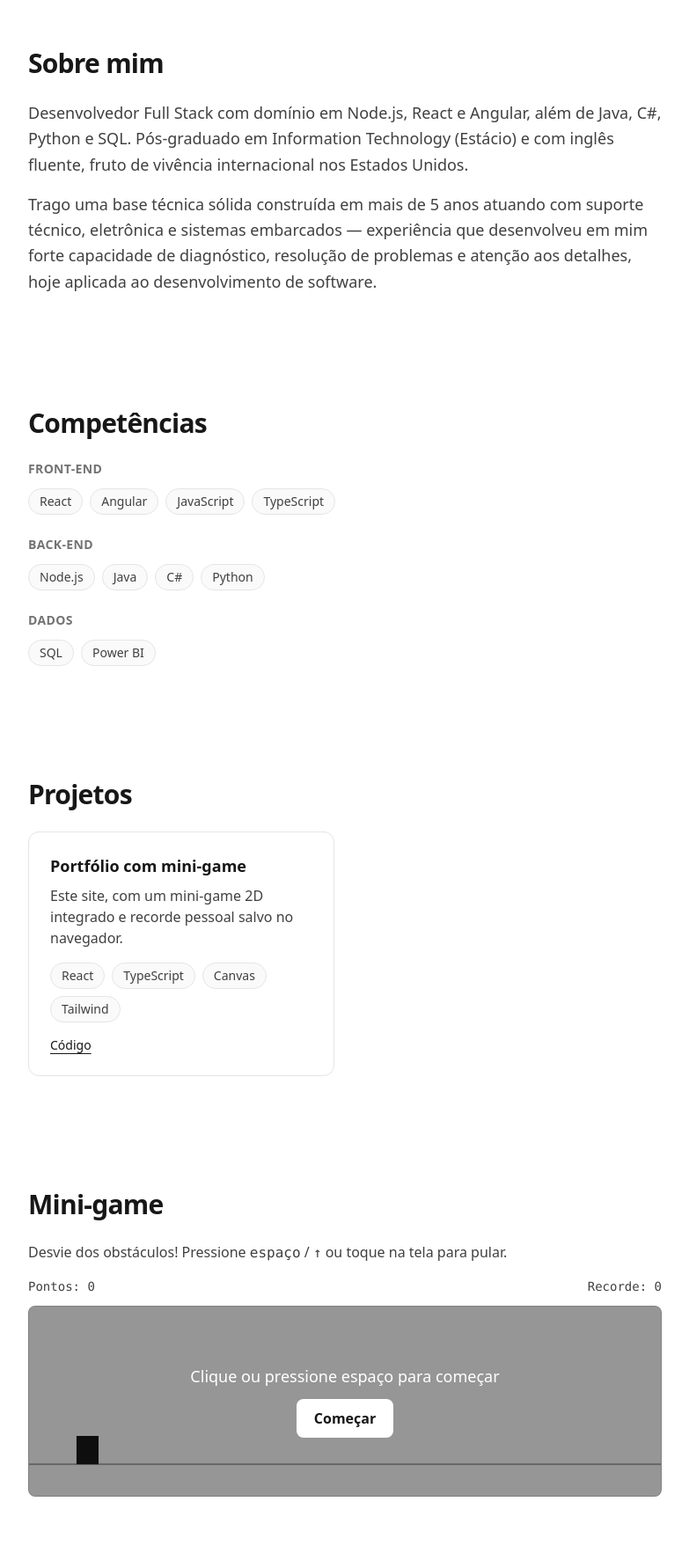
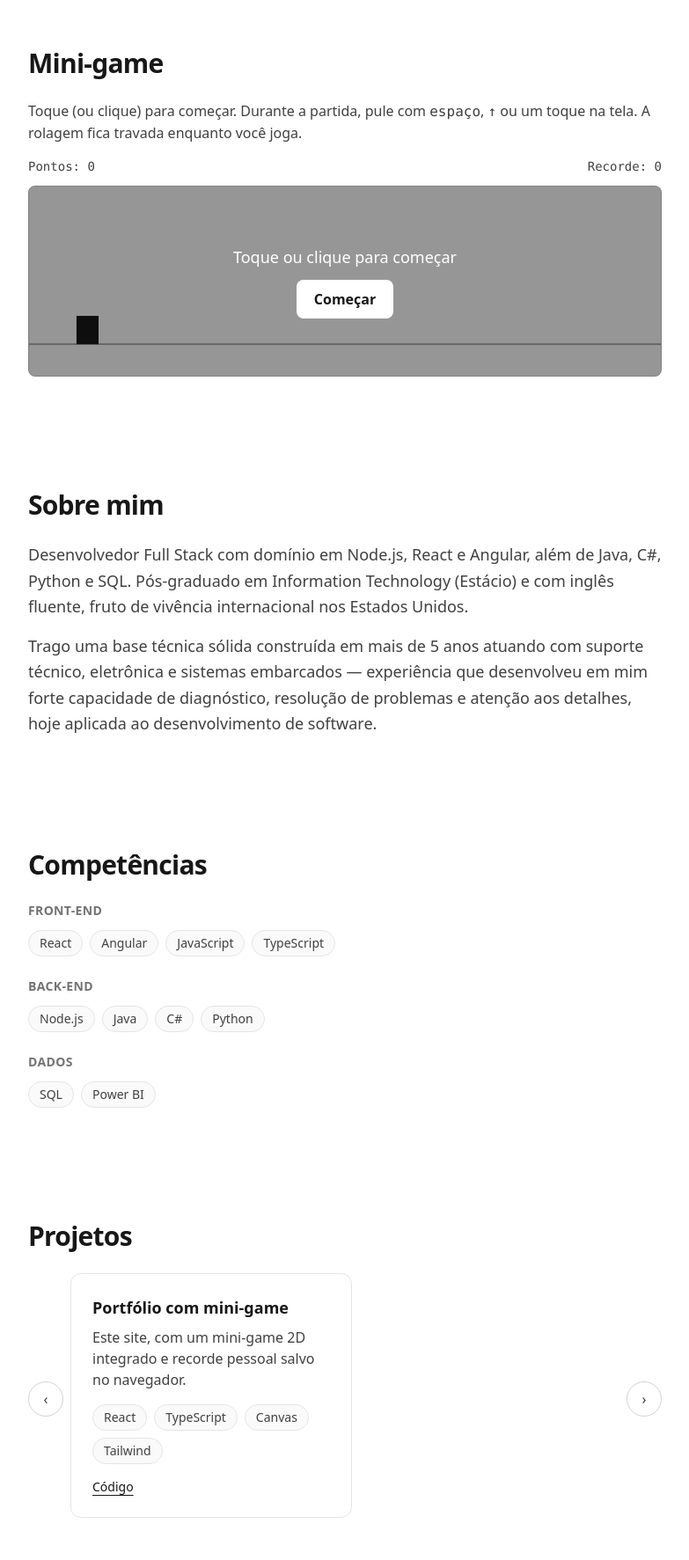
Before and after one commit to Streche/Streche.github.io, a React (Vite) app: page / in a window 1280 px wide. Shown: the part 627-2400 px from the top of the page at 88% size, without its empty margins (248-1031 px from the left). Built offline with nearby package versions, Linux system fonts and the light colour scheme.

Commit message:
feat: jogo acima do sobre, trava de rolagem na partida e projetos em carrossel

```diff
--- a/src/App.tsx
+++ b/src/App.tsx
@@ -7,10 +7,10 @@ import { Game } from './sections/Game'
 import { Contact } from './sections/Contact'
 
 const navLinks = [
+  { href: '#jogo', label: 'Jogo' },
   { href: '#sobre', label: 'Sobre' },
   { href: '#competencias', label: 'Competências' },
   { href: '#projetos', label: 'Projetos' },
-  { href: '#jogo', label: 'Jogo' },
   { href: '#contato', label: 'Contato' },
 ]
 
@@ -50,10 +50,10 @@ function App() {
 
       <main id="conteudo">
         <Hero />
+        <Game />
         <About />
         <Skills />
         <Projects />
-        <Game />
         <Contact />
       </main>
 
--- a/src/hooks/useGame.ts
+++ b/src/hooks/useGame.ts
@@ -32,9 +32,27 @@ export function useGame(canvasRef: RefObject<HTMLCanvasElement | null>) {
     game.render(ctx)
     loop.start()
 
+    // Teclas que rolam a página — bloqueadas enquanto o jogo está rodando
+    // para "travar a tela" durante a partida.
+    const scrollKeys = new Set([
+      'Space',
+      'ArrowUp',
+      'ArrowDown',
+      'ArrowLeft',
+      'ArrowRight',
+      'PageUp',
+      'PageDown',
+      'Home',
+      'End',
+    ])
+
     const onKeyDown = (event: KeyboardEvent) => {
+      // Só intercepta o teclado durante a partida (não atrapalha o resto do site).
+      if (game.getState().status !== 'running') return
+      if (scrollKeys.has(event.code)) {
+        event.preventDefault()
+      }
       if (event.code === 'Space' || event.code === 'ArrowUp') {
-        event.preventDefault()
         game.jump()
       }
     }
--- a/src/sections/Game.tsx
+++ b/src/sections/Game.tsx
@@ -10,14 +10,15 @@ export function Game() {
 
   const overlayMessage =
     state.status === 'idle'
-      ? 'Clique ou pressione espaço para começar'
+      ? 'Toque ou clique para começar'
       : `Fim de jogo! Você fez ${state.score} ponto${state.score === 1 ? '' : 's'}.`
 
   return (
     <Section id="jogo" title="Mini-game">
       <p className="mb-4 text-neutral-700 dark:text-neutral-300">
-        Desvie dos obstáculos! Pressione <kbd>espaço</kbd> / <kbd>↑</kbd> ou
-        toque na tela para pular.
+        Toque (ou clique) para começar. Durante a partida, pule com{' '}
+        <kbd>espaço</kbd>, <kbd>↑</kbd> ou um toque na tela. A rolagem fica
+        travada enquanto você joga.
       </p>
 
       <div
--- a/src/sections/Projects.tsx
+++ b/src/sections/Projects.tsx
@@ -1,17 +1,44 @@
+import { useRef } from 'react'
 import { profile } from '../data/profile'
 import { Section } from '../components/Section'
 import { Tag } from '../components/Tag'
 import { ExternalLink } from '../components/ExternalLink'
 
-/** Seção de projetos. */
+/** Seção de projetos com rolagem horizontal e setas (laterais). */
 export function Projects() {
+  const trackRef = useRef<HTMLUListElement>(null)
+
+  const scroll = (direction: -1 | 1) => {
+    const track = trackRef.current
+    if (!track) return
+    // Rola aproximadamente a largura de um card visível.
+    const amount = Math.max(track.clientWidth * 0.8, 280)
+    track.scrollBy({ left: direction * amount, behavior: 'smooth' })
+  }
+
+  const arrowClass =
+    'flex h-10 w-10 shrink-0 items-center justify-center self-center rounded-full border border-neutral-300 text-neutral-700 transition-colors hover:bg-neutral-100 focus-visible:outline-2 focus-visible:outline-offset-2 focus-visible:outline-neutral-900 dark:border-neutral-700 dark:text-neutral-300 dark:hover:bg-neutral-900'
+
   return (
     <Section id="projetos" title="Projetos">
-      <ul className="grid gap-6 sm:grid-cols-2">
+      <div className="flex items-stretch gap-2">
+        <button
+          type="button"
+          onClick={() => scroll(-1)}
+          aria-label="Ver projetos anteriores"
+          className={arrowClass}
+        >
+          <span aria-hidden="true">‹</span>
+        </button>
+
+        <ul
+          ref={trackRef}
+          className="flex flex-1 snap-x snap-mandatory gap-6 overflow-x-auto scroll-smooth pb-2"
+        >
           {profile.projects.map((project) => (
             <li
               key={project.name}
-            className="flex flex-col rounded-xl border border-neutral-200 p-6 dark:border-neutral-800"
+              className="flex w-72 shrink-0 snap-start flex-col rounded-xl border border-neutral-200 p-6 sm:w-80 dark:border-neutral-800"
             >
               <h3 className="text-lg font-semibold text-neutral-900 dark:text-neutral-100">
                 {project.name}
@@ -47,6 +74,16 @@ export function Projects() {
             </li>
           ))}
         </ul>
+
+        <button
+          type="button"
+          onClick={() => scroll(1)}
+          aria-label="Ver próximos projetos"
+          className={arrowClass}
+        >
+          <span aria-hidden="true">›</span>
+        </button>
+      </div>
     </Section>
   )
 }
```
Lines whose indentation alone changed are shown as unchanged.
